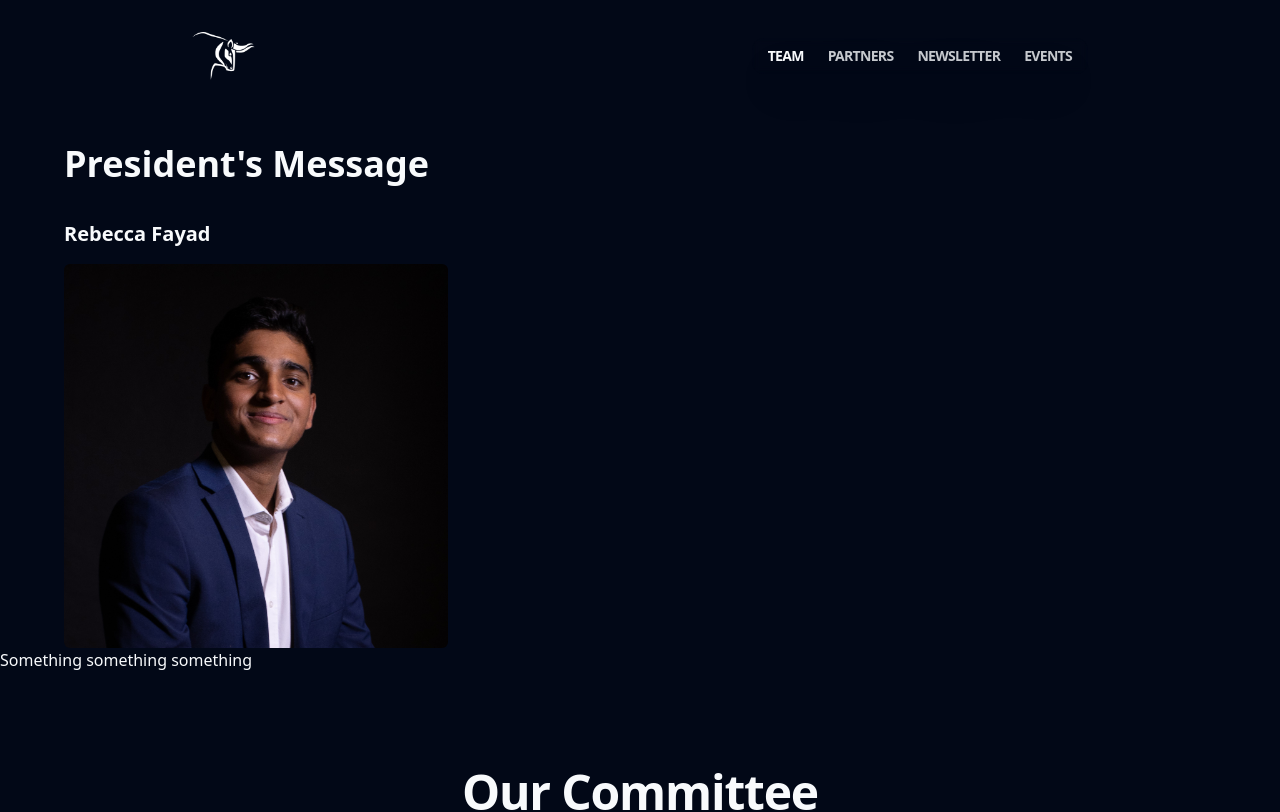
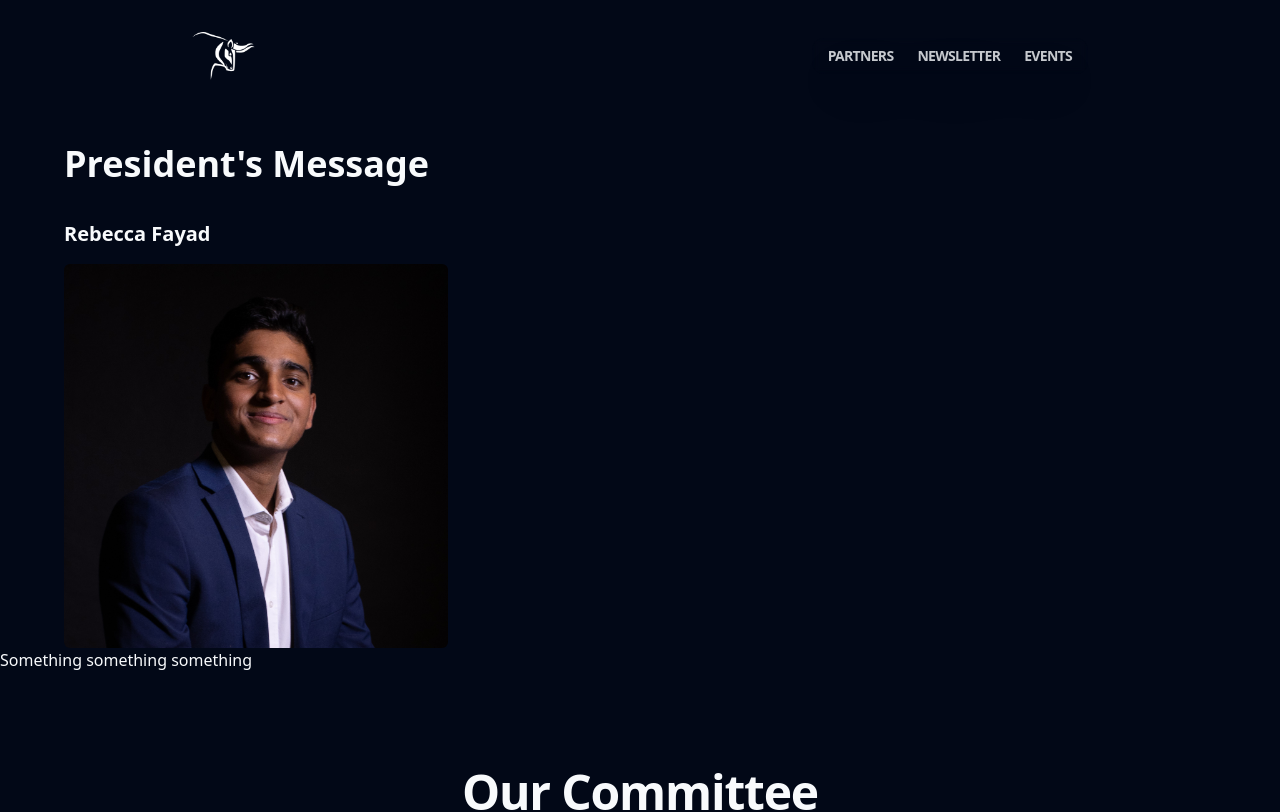
Before and after one commit to ahmedmahmud/icis-web, a React (Vite) app: page /team in a window 1280 px wide. Shown: the top 812 px of the page. Built offline with nearby package versions, Linux system fonts and the light colour scheme; a web font is replaced by a local one.

Commit message:
pre-headshots
first round of commits

```diff
--- a/src/components/ui/hero-header.jsx
+++ b/src/components/ui/hero-header.jsx
@@ -2,7 +2,6 @@ import { Link, NavLink } from "react-router-dom";
 import { cn } from "@/lib/utils";
 
 const navLinks = [
-  { to: "/team", text: "Team" },
   { to: "/partners", text: "Partners" },
   { to: "/newsletter", text: "Newsletter" },
   { to: "/overview", text: "Events", subLinks: [
--- a/src/index.css
+++ b/src/index.css
@@ -131,9 +131,3 @@ button:focus {
   flex: 1; /* Allows items to grow and shrink as needed */
   min-width: 0; /* Ensures the items shrink below their minimum width if necessary */
 }
-
-
-a::before,
-a::after {
-    content: " ";
-}
--- a/src/pages/desktop-home.jsx
+++ b/src/pages/desktop-home.jsx
@@ -8,6 +8,7 @@ import {
 } from "@radix-ui/react-icons";
 import Spline from "@splinetool/react-spline";
 import { HeroHeader } from "@/components/ui/hero-header";
+import TopgradLogo from "@/public/topgrad_uk_logo.jpeg";
 
 const DesktopHome = () => {
   // State to control visibility of the popup
@@ -70,17 +71,19 @@ const DesktopHome = () => {
         </div>
       </div>
 
-    {/* Contact Information Section */}
-    <footer className="bg-gray-900 text-white py-8 px-10 lg:px-24 xl:px-48">
-      <div className="flex flex-col items-center">
-        <p className="text-lg mb-2">Contact Us</p>
-        <p className="mb-2">Email: info@icinvestmentsociety.com</p>
-        <p className="mb-2">Address: Imperial College London, South Kensington, London, SW7 2AZ, UK</p>
-      </div>
-  </footer>
-</div>
 
 
+      {/* Contact Information Section */}
+      <footer className="text-white py-8 px-10 lg:px-24 xl:px-48">
+        <div className="flex flex-col items-center">
+          <p className="text-lg mb-2">Contact Us</p>
+          <p className="mb-2">Email: info@icinvestmentsociety.com</p>
+          <p className="mb-2">
+            Address: Imperial College London, South Kensington, London, SW7 2AZ, UK
+          </p>
+        </div>
+      </footer>
+    </div>
   );
 };
 
```
